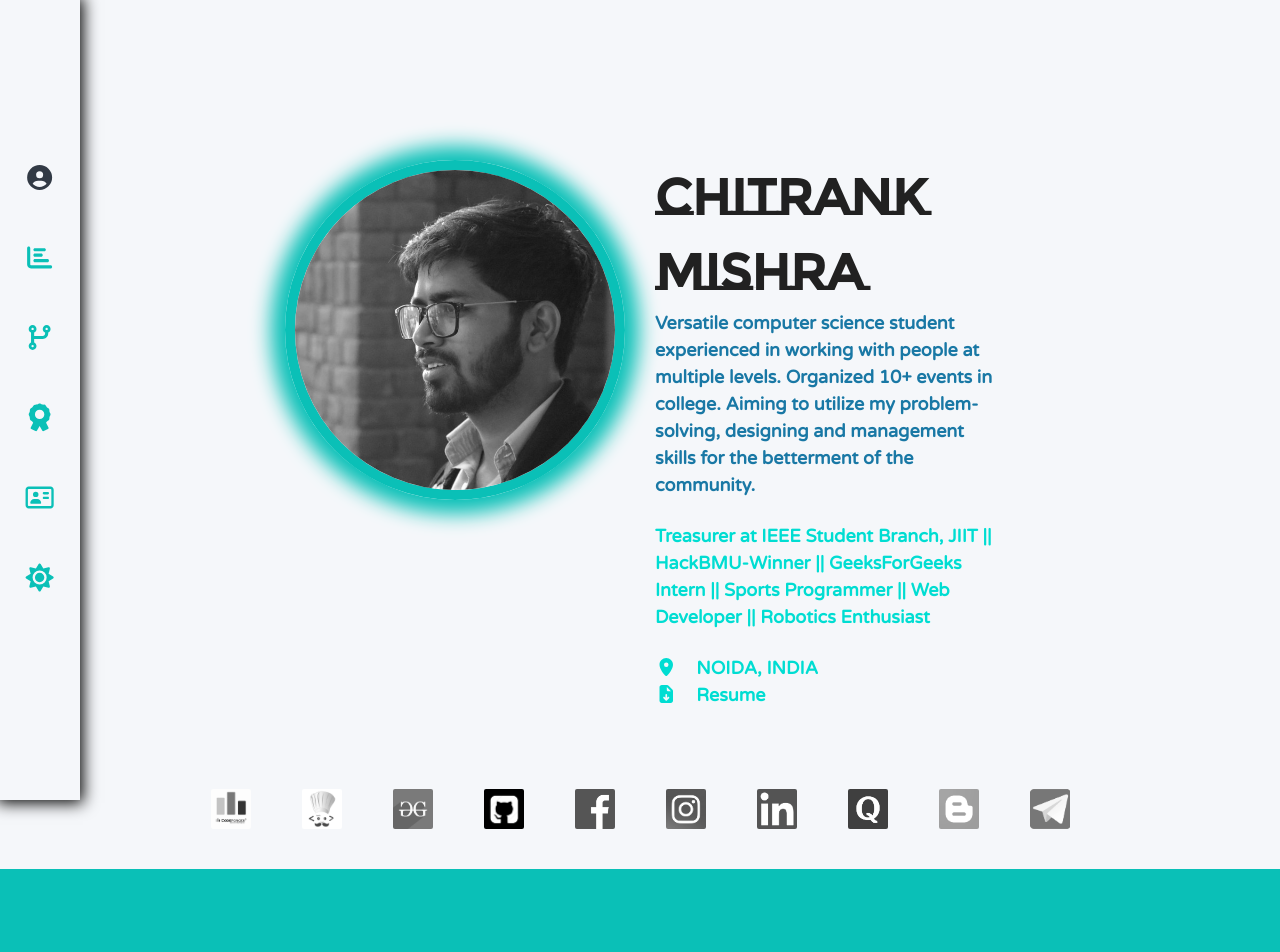
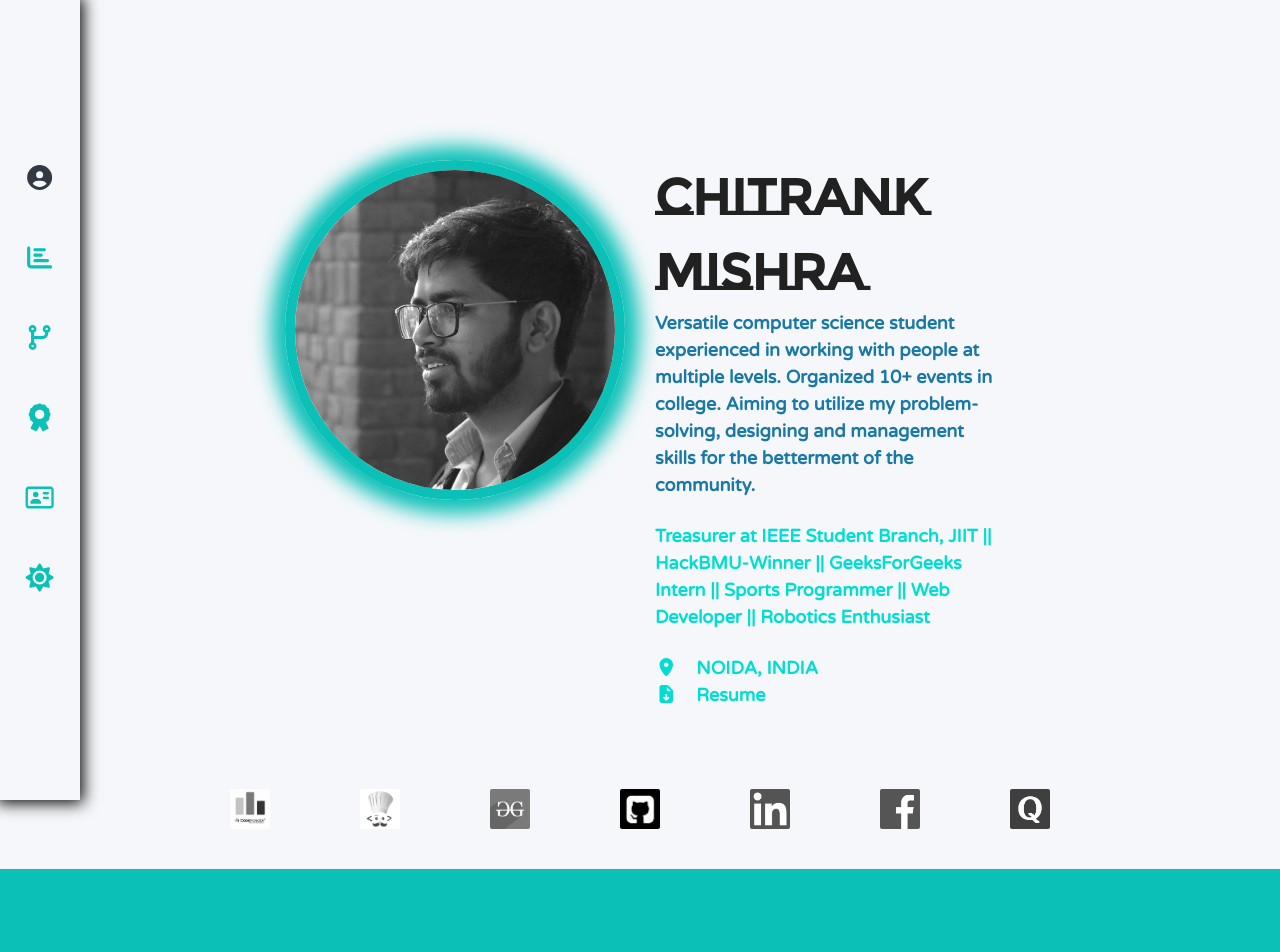
Before and after one commit to chitrankmishra/portfolio, a plain HTML site: page index.html in a window 1280 px wide. Shown: the top 952 px of the page. Drawn offline with nearby package versions, Linux system fonts and the light colour scheme.

Commit message:
Some features commented

```diff
--- a/css/index.css
+++ b/css/index.css
@@ -332,7 +332,7 @@ body {
 	max-width: 100%;
 	height: auto;
 	border-radius: 5%;
-	transition: filter 0.5s, transform 0.5s;
+	transition: filter 0.5s, transform 0.5s, border-radius 1s;
 	filter: grayscale(100%);
 }
 #project-name-data,
@@ -345,6 +345,7 @@ body {
 .project-logo:hover,
 :focus {
 	filter: unset;
+	border-radius: 15%;
 	box-shadow: 0px 0px 10px 2px var(--back2);
 	transform: scale(1.1, 1.1);
 }
--- a/index.html
+++ b/index.html
@@ -221,6 +221,28 @@
 									<img class="mx-auto platform-logo" src="images/github.png" />
 								</a>
 							</div>
+							<!-- <div class="center platform-logo-div">
+								<a
+									href="https://www.instagram.com/chitrank_0614/"
+									target="_blank"
+								>
+									<img
+										class="mx-auto platform-logo"
+										src="images/instagram.jpeg"
+									/>
+								</a>
+							</div> -->
+							<div class="center platform-logo-div">
+								<a
+									href="https://www.linkedin.com/in/chitrank0614/"
+									target="_blank"
+								>
+									<img
+										class="mx-auto platform-logo"
+										src="images/linkedin.png"
+									/>
+								</a>
+							</div>
 							<div class="center platform-logo-div">
 								<a
 									href="https://www.facebook.com/chitrank.0614/"
@@ -234,35 +256,13 @@
 							</div>
 							<div class="center platform-logo-div">
 								<a
-									href="https://www.instagram.com/chitrank_0614/"
-									target="_blank"
-								>
-									<img
-										class="mx-auto platform-logo"
-										src="images/instagram.jpeg"
-									/>
-								</a>
-							</div>
-							<div class="center platform-logo-div">
-								<a
-									href="https://www.linkedin.com/in/chitrank0614/"
-									target="_blank"
-								>
-									<img
-										class="mx-auto platform-logo"
-										src="images/linkedin.png"
-									/>
-								</a>
-							</div>
-							<div class="center platform-logo-div">
-								<a
 									href="https://www.quora.com/profile/Chitrank-Mishra"
 									target="_blank"
 								>
 									<img class="mx-auto platform-logo" src="images/quora.png" />
 								</a>
 							</div>
-							<div class="center platform-logo-div">
+							<!-- <div class="center platform-logo-div">
 								<a href="" target="_blank">
 									<img class="mx-auto platform-logo" src="images/blogger.png" />
 								</a>
@@ -274,7 +274,7 @@
 										src="images/telegram.png"
 									/>
 								</a>
-							</div>
+							</div> -->
 						</div>
 					</div>
 				</div>
@@ -1448,7 +1448,7 @@
 										</div> -->
 									</div>
 								</div>
-								<div class="row content-box back2 Varela">
+								<!-- <div class="row content-box back2 Varela">
 									<div class="col-sm-12">
 										<div class="row">
 											<div class="col-sm-10 highlight1">
@@ -1463,7 +1463,7 @@
 												&nbsp&nbsp Winner
 											</div>
 										</div>
-										<!-- <div class="row">
+										<div class="row">
 											<a
 												href=""
 												class="company-link highlight3"
@@ -1474,9 +1474,9 @@
 													&nbsp&nbsp See Certificate
 												</div>
 											</a>
-										</div> -->
-									</div>
-								</div>
+										</div>
+									</div>
+								</div> -->
 							</div>
 						</div>
 					</div>
```
